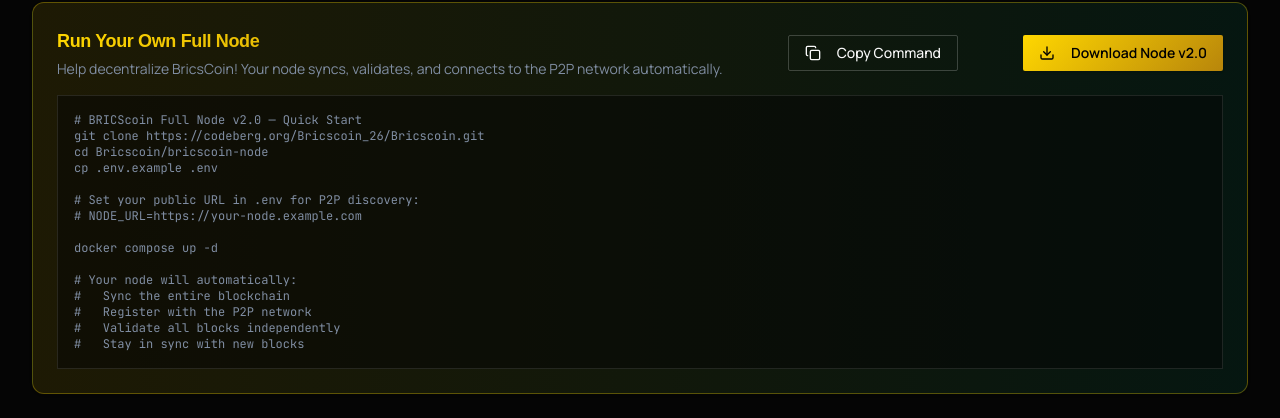
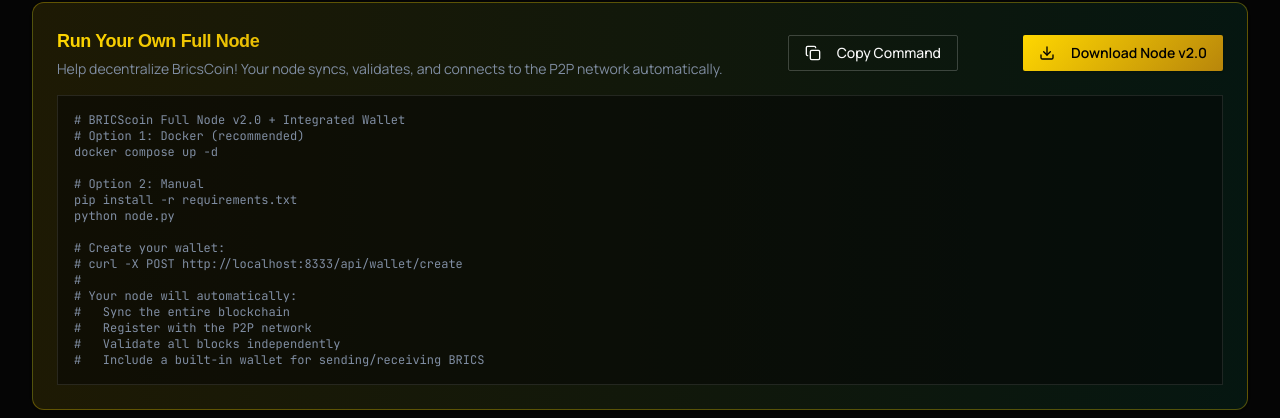
Before and after one commit to Bricscoin2026/Bricscoin, a React (Create React App) app in the folder frontend/: page /network in a window 1280 px wide. Shown: the part 1006-1424 px from the top of the page. Built offline with nearby package versions, Linux system fonts and the light colour scheme; no server answers; a web font is replaced by a local one.

Commit message:
auto-commit for d0687335-431b-4c54-a807-1fd863e2c2f0

```diff
--- a/frontend/src/pages/Network.jsx
+++ b/frontend/src/pages/Network.jsx
@@ -402,21 +402,22 @@ export default function Network() {
             </div>
             <div className="mt-4 p-4 bg-background/50 rounded-sm border border-white/10">
               <pre className="font-mono text-xs text-muted-foreground overflow-x-auto">
-{`# BRICScoin Full Node v2.0 — Quick Start
-git clone https://codeberg.org/Bricscoin_26/Bricscoin.git
-cd Bricscoin/bricscoin-node
-cp .env.example .env
-
-# Set your public URL in .env for P2P discovery:
-# NODE_URL=https://your-node.example.com
-
+{`# BRICScoin Full Node v2.0 + Integrated Wallet
+# Option 1: Docker (recommended)
 docker compose up -d
 
+# Option 2: Manual
+pip install -r requirements.txt
+python node.py
+
+# Create your wallet:
+# curl -X POST http://localhost:8333/api/wallet/create
+#
 # Your node will automatically:
 #   Sync the entire blockchain
 #   Register with the P2P network
 #   Validate all blocks independently
-#   Stay in sync with new blocks`}
+#   Include a built-in wallet for sending/receiving BRICS`}
               </pre>
             </div>
           </CardContent>
```
